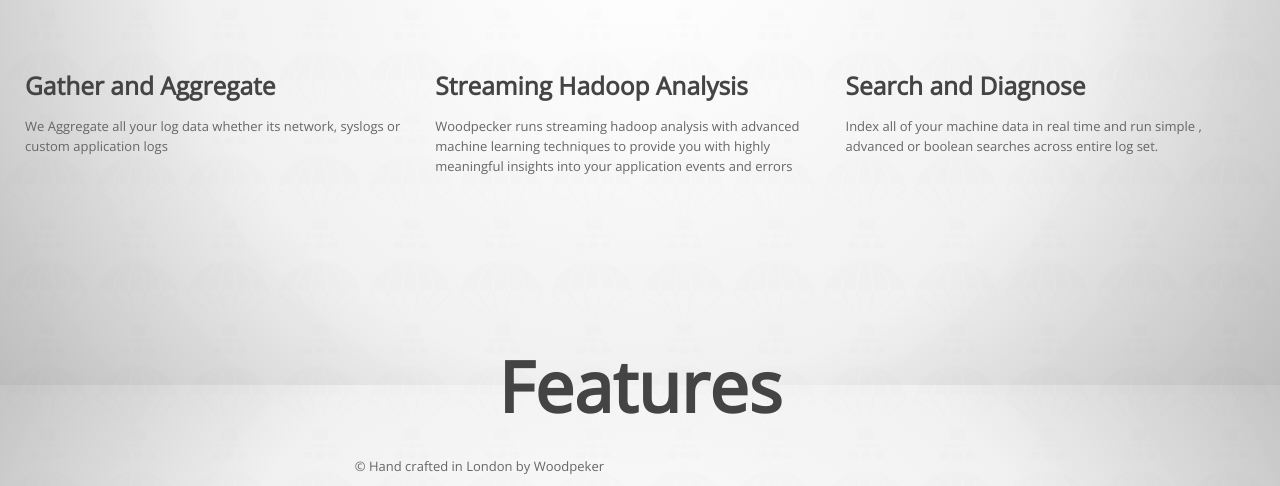
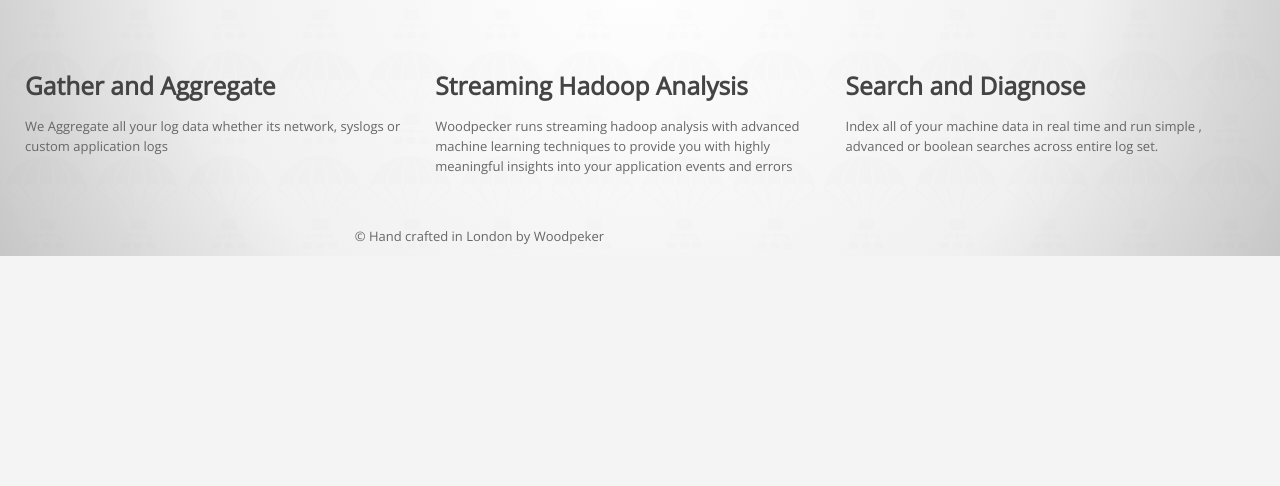
Before and after one commit to agurha/woodpecker_launchpage, a website: page views/index.html in a window 1280 px wide. Shown: the part 1215-1701 px from the top of the page. After the commit the page ends 1471 px from the top, so only its background shows below. Drawn offline with nearby package versions, Linux system fonts and the light colour scheme; files that its build step writes are made by us from their sources; files whose address does not match are found by name.

Commit message:
change words

```diff
--- a/views/index.html
+++ b/views/index.html
@@ -138,13 +138,13 @@
 
         <div class="features container">
 
-          <div class="row">
-            <div class="span12">
-              <h1 id="tour">
-                Features
-              </h1>
-            </div>
-          </div>
+          <!--<div class="row">-->
+            <!--<div class="span12">-->
+              <!--<h1 id="tour">-->
+                <!--Features-->
+              <!--</h1>-->
+            <!--</div>-->
+          <!--</div>-->
 
           <!--<div>-->
             <!--<section id="info" class="row">-->
```
